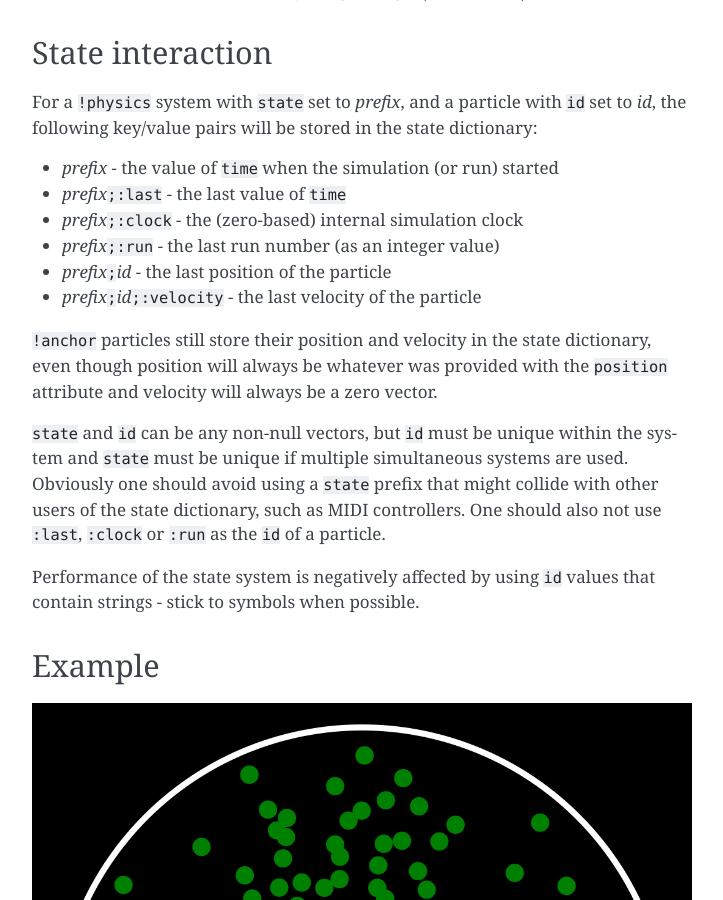
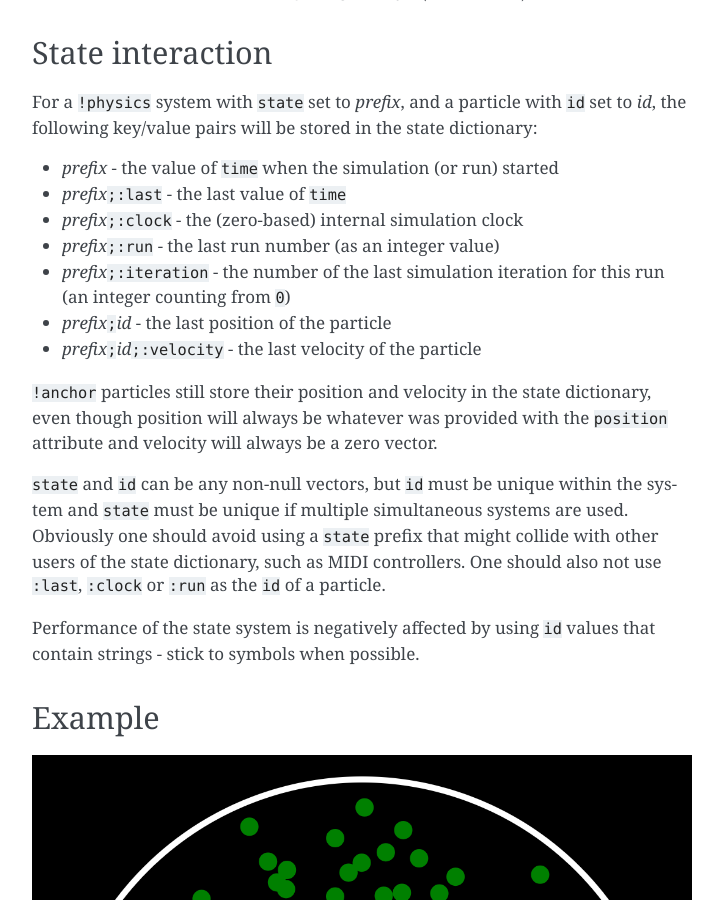
Before and after one commit to jonathanhogg/flitter, a Sphinx documentation site: the page built from docs/physics.md, in a window 1280 px wide and 900 px high, scrolled down 9105 px. Shown: the whole window, without its empty margins (388-1111 px from the left). Built offline with Sphinx 7.4.7, drawn with Linux system fonts in a browser that asks for light colours.

Commit message:
Make `!random` force reproducible
The seed for the normal source should be something that can be
reproduced. It is now `state_prefix;run;interval` where `interval` is a
new, per-run, simulation-frame counter. This avoids random errors when
running tests under different conditions. The example images involving
`!random` have all changed because of this.

```diff
--- a/docs/physics.md
+++ b/docs/physics.md
@@ -442,6 +442,8 @@ dictionary:
 - *prefix*`;:last` - the last value of `time`
 - *prefix*`;:clock` - the (zero-based) internal simulation clock
 - *prefix*`;:run` - the last run number (as an integer value)
+- *prefix*`;:iteration` - the number of the last simulation iteration for this
+run (an integer counting from `0`)
 - *prefix*`;`*id* - the last position of the particle
 - *prefix*`;`*id*`;:velocity` - the last velocity of the particle
 
```
Also changed, not shown: 4 other files.
